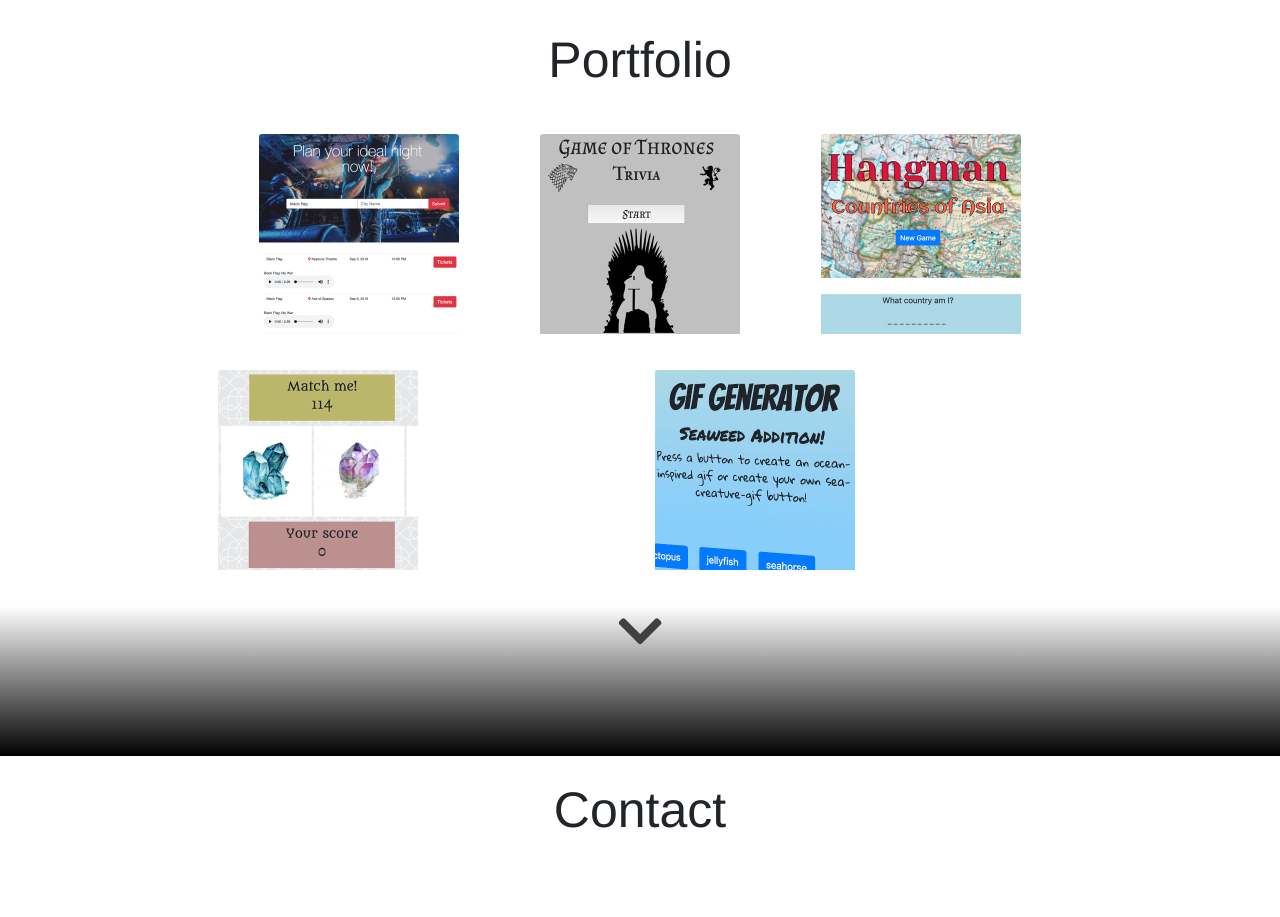
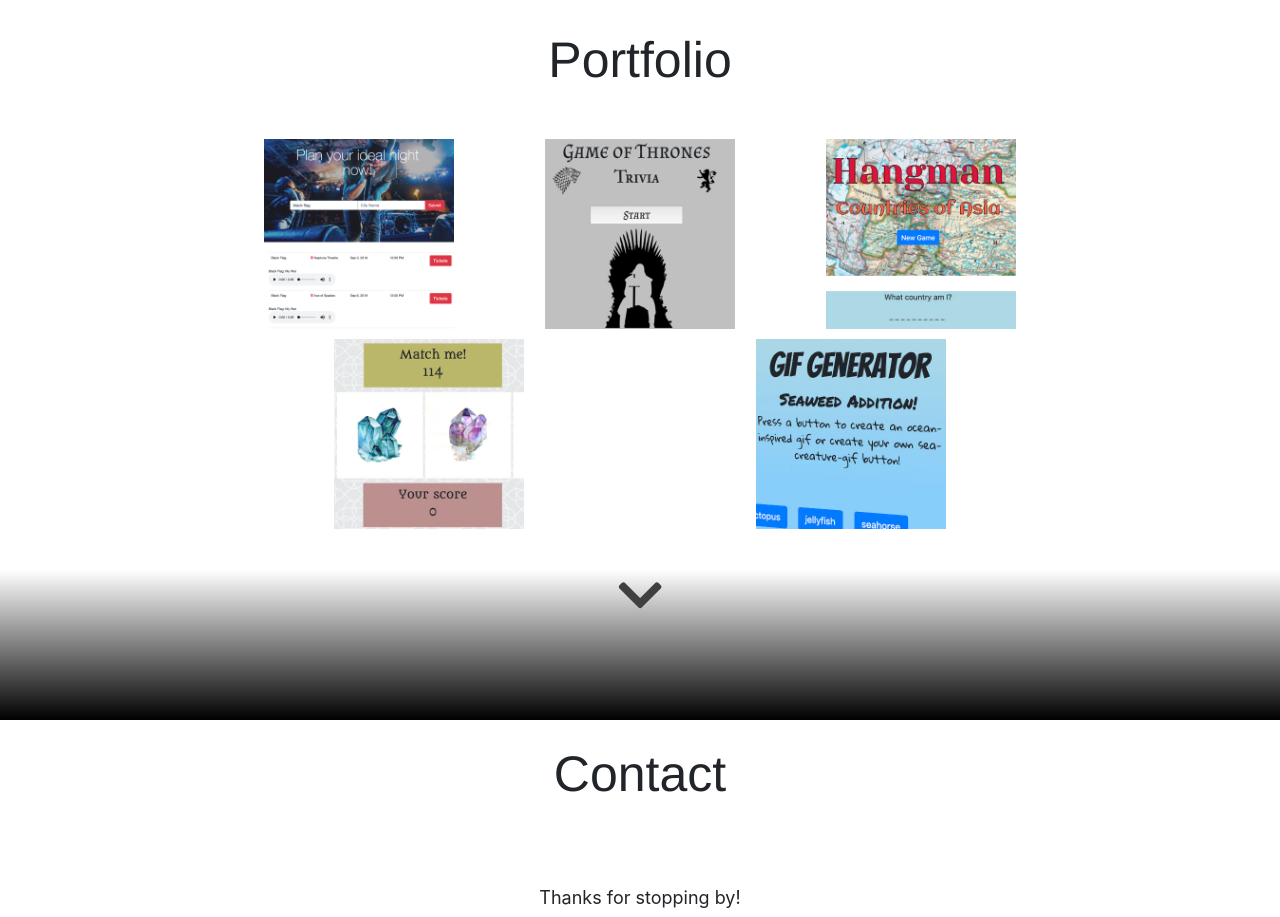
Before and after one commit to MarcusSilvus/portfolio, a plain HTML site: page index.html in a window 1280 px wide. Shown: the part 1460-2377 px from the top of the page. Drawn offline with nearby package versions, Linux system fonts and the light colour scheme.

Commit message:
fixed portfolio flex

```diff
--- a/assets/css/style.css
+++ b/assets/css/style.css
@@ -41,6 +41,10 @@
   border-width: 0px 2px 0px 0px;
   padding-right: 15px;
   margin-right: 5px;
+}
+
+.portImg {
+  padding: 5px;
 }
 
 a:hover {
@@ -121,6 +125,11 @@ i:hover {
   font-size: 18px;
 }
 
+.cardFlex {
+  display: flex;
+  flex-wrap: wrap;
+}
+
 /* Footer Styles Begin */
 .footbar {
   width: 100%;
@@ -187,7 +196,6 @@ i:hover {
 /* hide back of pane during swap */
 .front, .back {
 	backface-visibility: hidden;
-
 	position: absolute;
 	top: 0;
 	left: 0;
--- a/index.html
+++ b/index.html
@@ -118,8 +118,7 @@
 
     <div class="container">
       <div class="row">
-        <!-- <div class="col-2"></div> -->
-        <div class="col-8 offset-2 d-flex justify-content-around">
+        <div class="col-8 offset-2 d-flex justify-content-around cardFlex">
 
           <div class="flip-container" ontouchstart="this.classList.toggle('hover');">
             <div class="flipper">
@@ -180,12 +179,11 @@
       </div>
     </div>
 
-    <br>
+    <!-- <br> -->
 
     <div class="container">
       <div class="row">
-        <!-- <div class="col-2"></div> -->
-        <div class="col-sm-2 col-12 offset-2 d-flex justify-content-around">
+        <div class="col-8 offset-2 d-flex justify-content-around cardFlex">
 
           <div class="flip-container" ontouchstart="this.classList.toggle('hover');">
             <div class="flipper">
@@ -204,9 +202,8 @@
               </div>
             </div>
           </div>
-          </div>
 
-          <div class="col-sm-2 col-12 offset-2 d-flex justify-content-around">
+
           <div class="flip-container" ontouchstart="this.classList.toggle('hover');">
             <div class="flipper">
               <div class="front">
```
